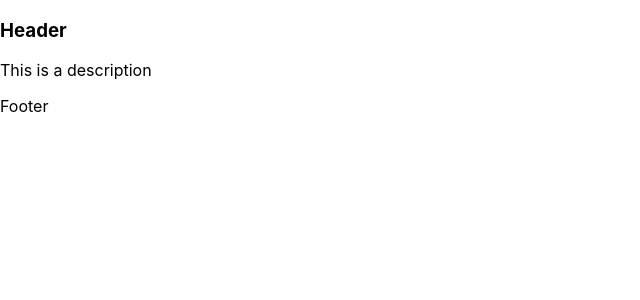
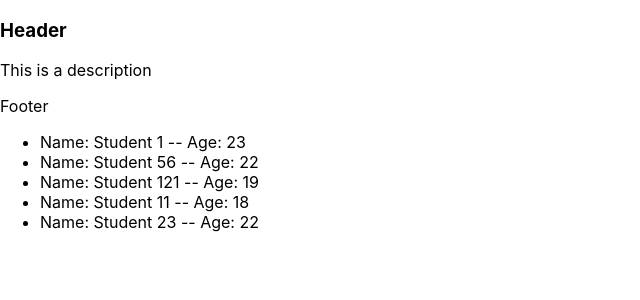
Before and after one commit to ArturLimaiko/microtasks, a React (Create React App) app: page / in a window 1280 px wide. Shown: the top 300 px of the page, without its empty margins (0-640 px from the left). Built offline with nearby package versions, Linux system fonts and the light colour scheme.

Commit message:
lesson .map()

```diff
--- a/src/App.tsx
+++ b/src/App.tsx
@@ -1,15 +1,24 @@
 import React from 'react';
-import { Body } from './Components/Body';
-import { Footer } from './Components/Footer';
-import { Header } from './Components/Header';
+import {Body} from './Components/Body';
+import {Footer} from './Components/Footer';
+import {Header} from './Components/Header';
+import {NewComponents} from "./Components/NewComponents";
 
+const students = [
+    {id: 1, name: 'Student 1', age: 23},
+    {id: 2, name: 'Student 56', age: 22},
+    {id: 3, name: 'Student 121', age: 19},
+    {id: 4, name: 'Student 11', age: 18},
+    {id: 5, name: 'Student 23', age: 22},
+]
 
 function App() {
     return (
         <div className="App">
             <Header HeaderTitle={'Header'}/>
-      <Body description={'This is a description'} />
+            <Body description={'This is a description'}/>
             <Footer FooterTitle={'Footer'}/>
+            <NewComponents students={students}/>
         </div>
     );
 }
--- /dev/null
+++ b/src/Components/NewComponents.tsx
@@ -0,0 +1,23 @@
+import React from 'react';
+
+type StudentsType = {
+    id: number,
+    name: string,
+    age: number,
+}
+
+type NewComponentsType = {
+    students: StudentsType[]
+}
+
+export const NewComponents = ({students}: NewComponentsType) => {
+    return (
+        <ul>
+            {students.map(student => (
+                <div key={student.id}>
+                    <li> Name: {student.name} -- Age: {student.age} </li>
+                </div>
+            ))}
+        </ul>
+    );
+};
```
Lines whose indentation alone changed are shown as unchanged.
